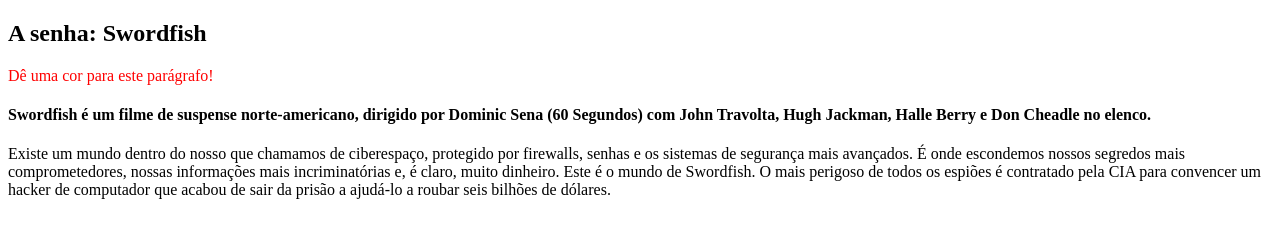
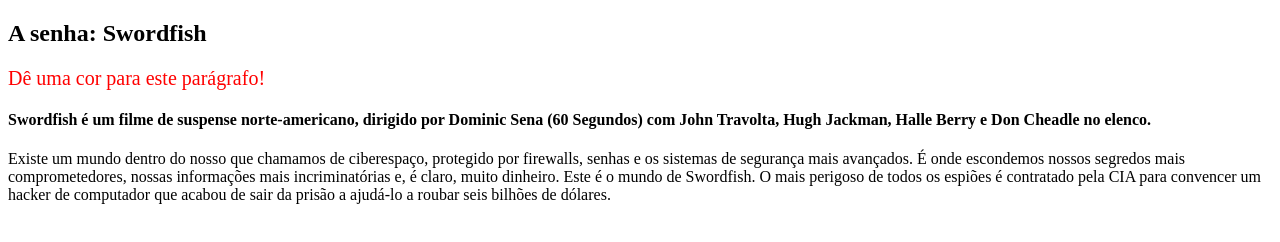
Before and after one commit to jhonatavb/trybe, a plain HTML site: page exercises/javascript-dom-eventos-e-web-storage_1/index.html in a window 1280 px wide. Drawn offline with Linux system fonts and the light colour scheme.

Commit message:
Adicionando HTML e CSS

```diff
--- a/exercises/javascript-dom-eventos-e-web-storage_1/index.html
+++ b/exercises/javascript-dom-eventos-e-web-storage_1/index.html
@@ -2,18 +2,21 @@
 <html>
   <body>
     <h2 id="page-title">Título</h2>
-    <p id="paragraph">Dê uma cor para este parágrafo!</p>
+    <p class="class-paragraph" id="paragraph">Dê uma cor para este parágrafo!</p>
     <h4 id="subtitle">Subtítulo</h4>
-    <p id="second-paragraph">Segundo parágrafo!</p>
+    <p class="class-paragraph" id="second-paragraph">Segundo parágrafo!</p>
     <script>
       var paragraph = document.getElementById("paragraph");
       let pageTitle = document.getElementById('page-title');
       let secondParagraph = document.getElementById('second-paragraph');
       let subtitle = document.getElementById('subtitle');
+      let classParagraph = document.getElementsByClassName('class-paragraph');
+      let subtitleTagName = document.getElementsByTagName('h4');
       pageTitle.innerText = 'A senha: Swordfish';
       secondParagraph.innerText = 'Existe um mundo dentro do nosso que chamamos de ciberespaço, protegido por firewalls, senhas e os sistemas de segurança mais avançados. É onde escondemos nossos segredos mais comprometedores, nossas informações mais incriminatórias e, é claro, muito dinheiro. Este é o mundo de Swordfish. O mais perigoso de todos os espiões é contratado pela CIA para convencer um hacker de computador que acabou de sair da prisão a ajudá-lo a roubar seis bilhões de dólares.';
       subtitle.innerText = 'Swordfish é um filme de suspense norte-americano, dirigido por Dominic Sena (60 Segundos) com John Travolta, Hugh Jackman, Halle Berry e Don Cheadle no elenco.';
       paragraph.style.color = "red";
+      classParagraph[0].style.fontSize = '20px';
     </script>
   </body>
 </html>
--- /dev/null
+++ b/exercises/javascript-dom-eventos-e-web-storage_1/style.css
@@ -0,0 +1,6 @@
+.class-paragraph {
+  font-family: Montserrat, sans-serif;
+  font-size: 12px;
+  letter-spacing: -1px;
+  font-weight: 600;
+}
```
